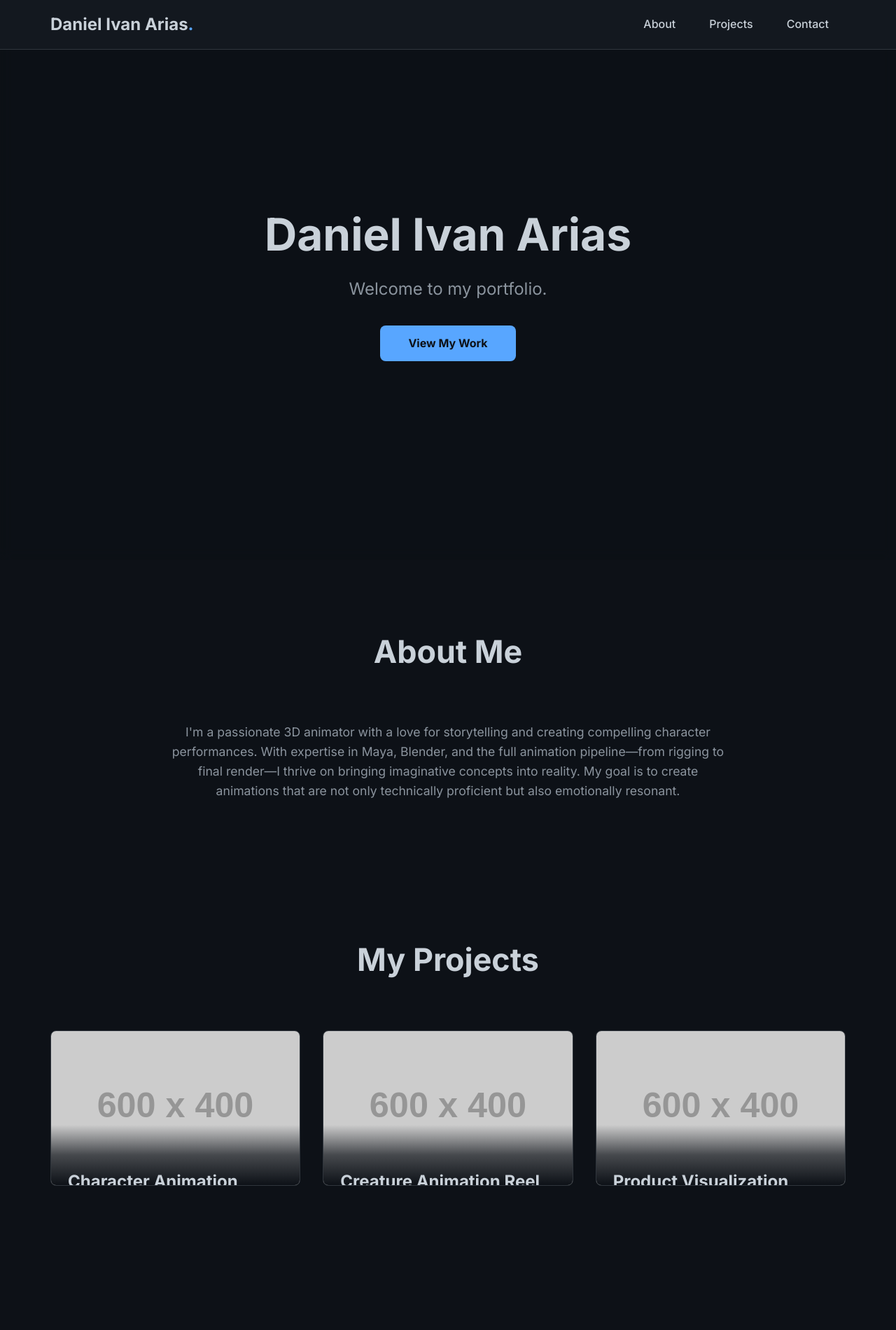
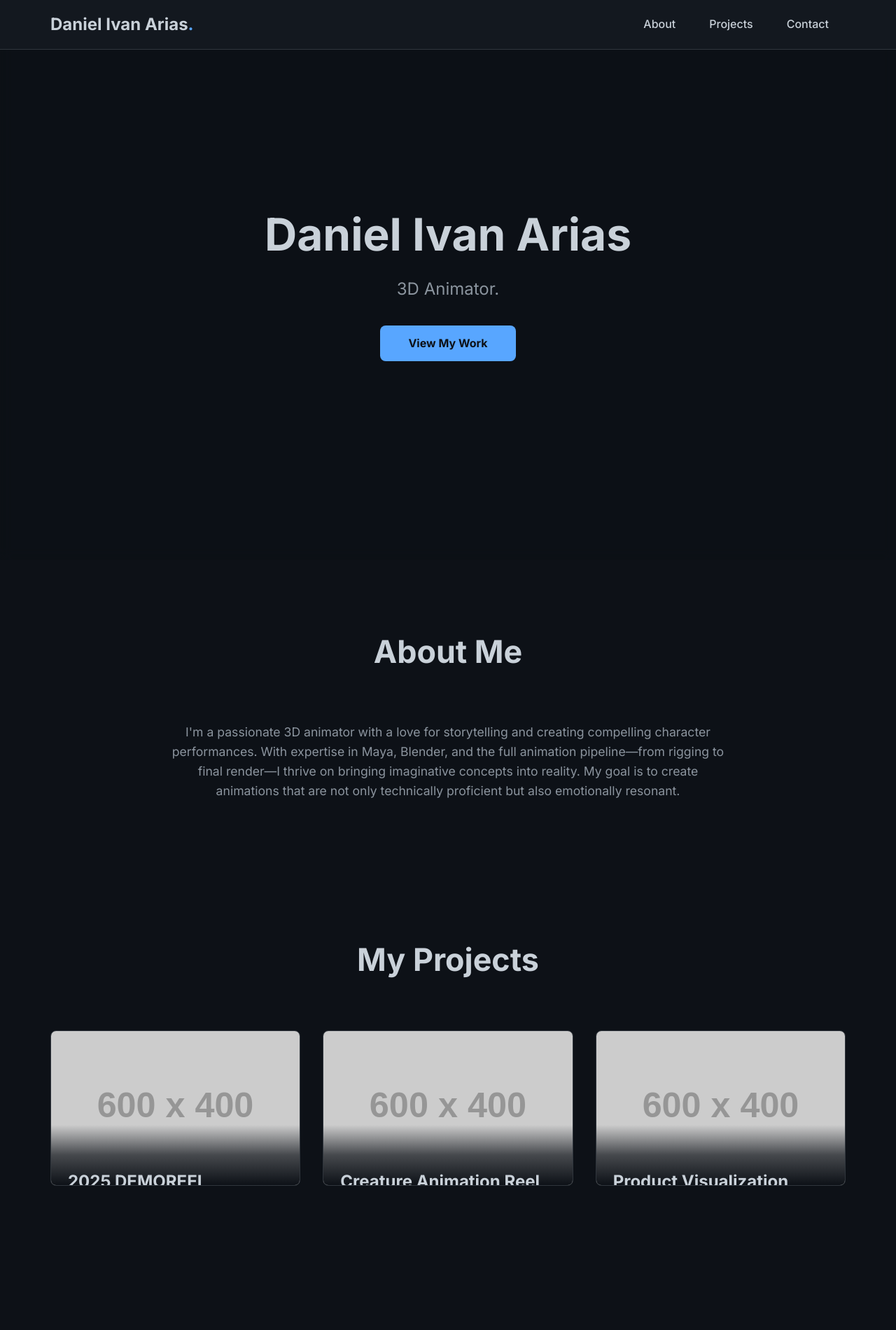
Before and after one commit to aeruz/DanielIvanArias, a plain HTML site: page index.html in a window 1280 px wide. Shown: the top 1900 px of the page at 70% size. Drawn offline with Linux system fonts and the light colour scheme; placeholder pictures from the web are drawn by us.

Commit message:
Update index.html

```diff
--- a/index.html
+++ b/index.html
@@ -134,16 +134,22 @@
             position: absolute;
             top: 50%;
             left: 50%;
-            width: 100%;
-            height: 100%;
+            width: 100vw;
+            height: 100vh;
             transform: translate(-50%, -50%);
             z-index: -2;
             pointer-events: none;
         }
 
         #video-background {
-            width: 100%;
-            height: 100%;
+            position: absolute;
+            top: 50%;
+            left: 50%;
+            min-width: 100%;
+            min-height: 100%;
+            width: auto;
+            height: auto;
+            transform: translateX(-50%) translateY(-50%);
             border: none;
         }
 
@@ -433,9 +439,8 @@
             <div class="video-overlay"></div>
 
             <div class="hero-content reveal">
-                <!-- Main hero content is now directly visible -->
                 <h1>Daniel Ivan Arias</h1>
-                <p>Welcome to my portfolio.</p>
+                <p>3D Animator.</p>
                 <a href="#projects" class="cta-button">View My Work</a>
             </div>
         </section>
@@ -455,14 +460,14 @@
                 <div class="project-grid">
 
                     <div class="project-card reveal"
-                         data-title="Character Animation"
+                         data-title="2025 DEMOREEL"
                          data-image="https://placehold.co/800x600/0d1117/58a6ff?text=Character+Animation"
                          data-details="A showcase of a bipedal character walk cycle and expressive performance. Responsible for rigging, skinning, and animating the character in Maya. The focus was on conveying personality and weight through movement. Rendered in Arnold.">
                         <div class="project-image-wrapper">
-                           <img src="https://placehold.co/600x400/0d1117/58a6ff?text=Character+Animation" alt="Character Animation Screenshot">
+                           <img src="https://placehold.co/600x400/0d1117/58a6ff?text=2025 DEMOREEL" alt="Character Animation Screenshot">
                         </div>
                         <div class="project-info">
-                            <h3>Character Animation</h3>
+                            <h3>2025 DEMOREEL</h3>
                         </div>
                     </div>
 
@@ -523,7 +528,8 @@
         // --- YouTube Video Background Script ---
         var player;
         function onYouTubeIframeAPIReady() {
-            const videoId = 'Kxz1hPyG-ik';
+            // EDIT HERE: Replace with your YouTube video ID
+            const videoId = '42zWE0kcI8o';
 
             player = new YT.Player('video-background', {
                 videoId: videoId,
@@ -548,7 +554,6 @@
 
         function onPlayerReady(event) {
             event.target.mute();
-            // Autoplay the video once it's ready
             event.target.playVideo();
         }
 
```
